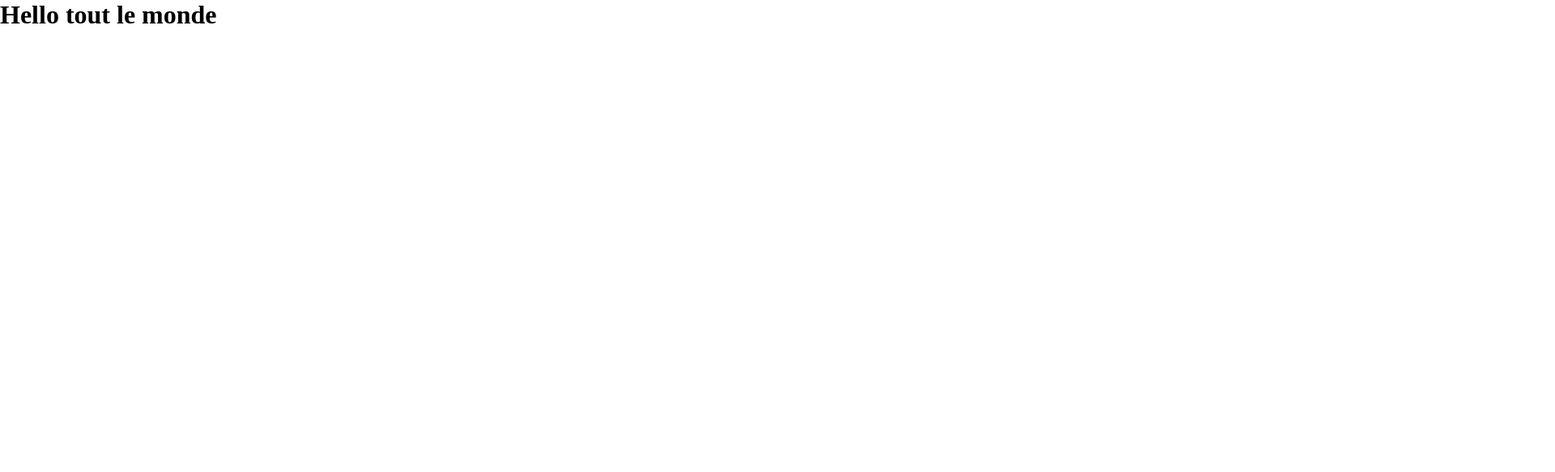
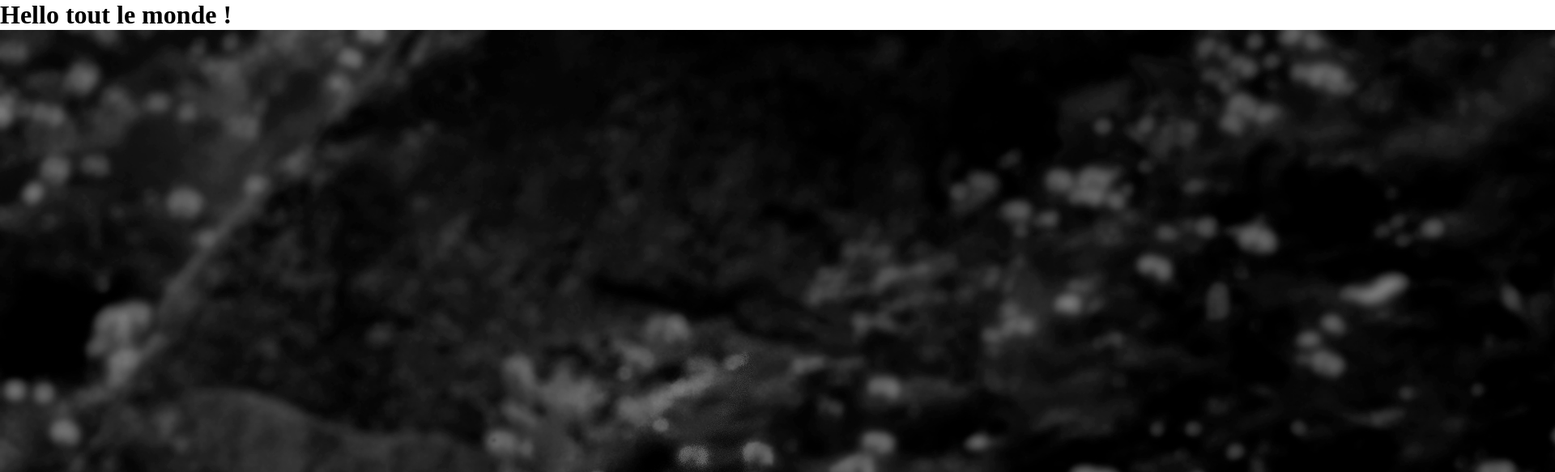
Before and after one commit to Dubois64/imd2-exercice-worflow3, a website built with Parcel: page src/index.html in a window 1280 px wide. Shown: the top 583 px of the page at 81% size, 1920 px wide, since content can reach past the window. Built offline with nearby package versions, Linux system fonts and the light colour scheme.

Commit message:
Image ajoutée

```diff
--- a/src/index.html
+++ b/src/index.html
@@ -7,7 +7,8 @@
     <link rel="stylesheet" href="css/main.css" />
   </head>
   <body>
-    <h1>Hello tout le monde</h1>
+    <h1>Hello tout le monde !</h1>
+    <img src="img/2024_Bounaveau1_Dubois_Constance-1.jpg" alt="bouquetin" />
 
     <script src="js/main.js" type="module"></script>
   </body>
```
Also changed, not shown: src/img/2024_Bounaveau1_Dubois_Constance-1.jpg (added).
